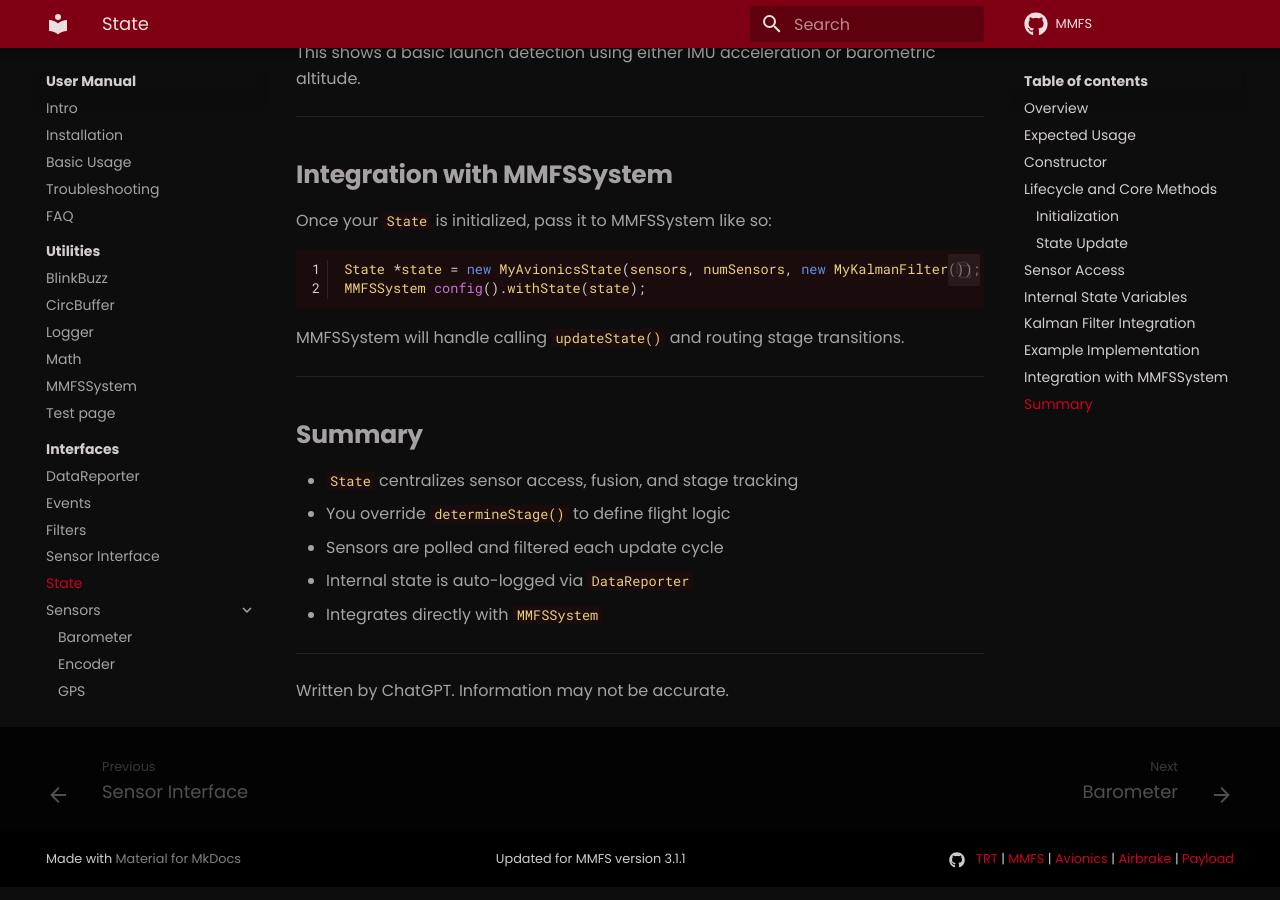
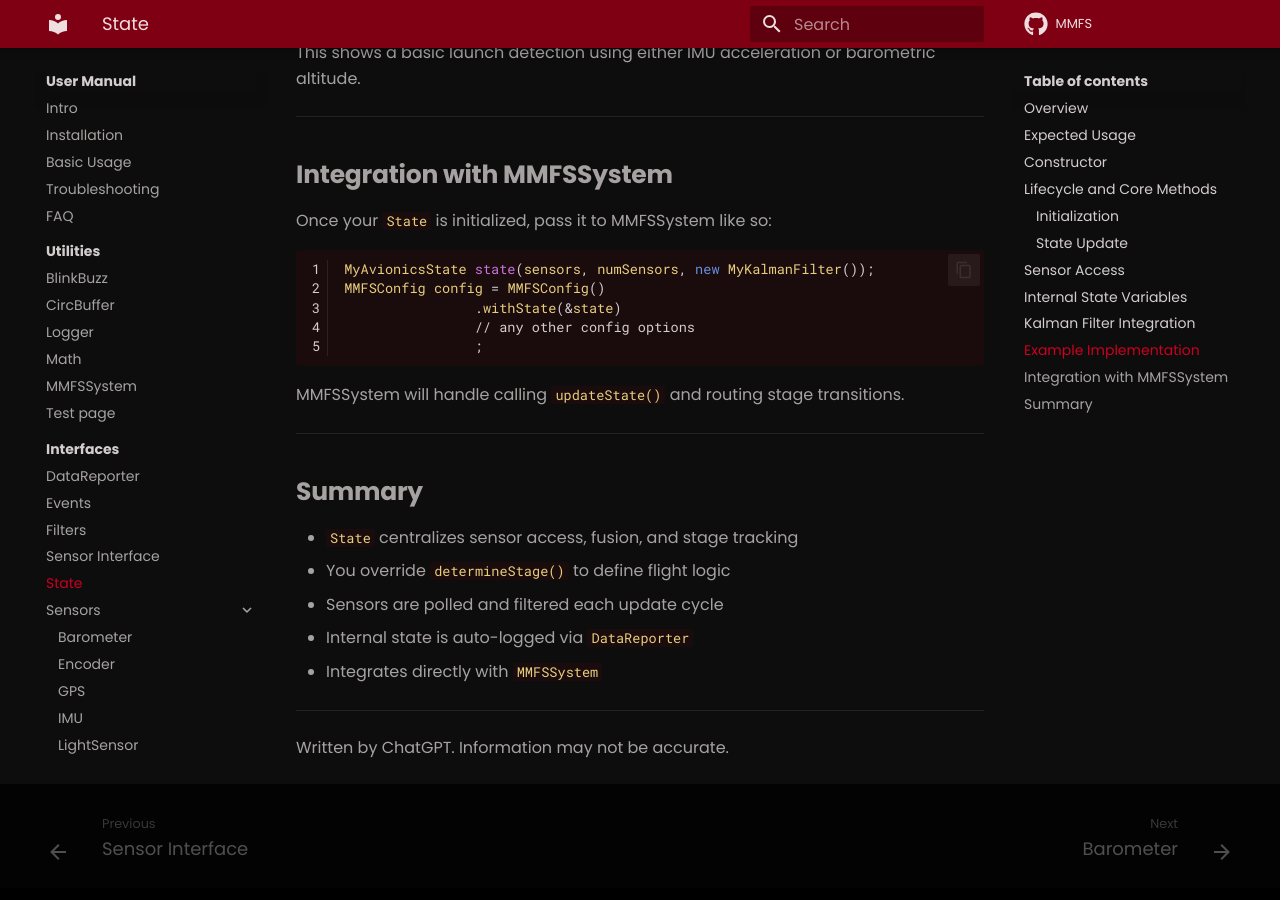
Before and after one commit to Terrapin-Rocket-Team/Multi-Mission-Flight-Software, an MkDocs documentation site: the page built from docs/docs/user-guide/ifaces/state.md, in a window 1280 px wide and 900 px high, scrolled down 3497 px. Built offline with MkDocs 1.6.1 and Material for MkDocs 9.7.7, drawn with Linux system fonts in a browser that asks for light colours; comment, search, counter and statistics services are not loaded.

Commit message:
Fixes based on PR

````diff
--- a/docs/docs/user-guide/ifaces/state.md
+++ b/docs/docs/user-guide/ifaces/state.md
@@ -146,8 +146,11 @@
 Once your `State` is initialized, pass it to MMFSSystem like so:
 
 ```cpp
-State *state = new MyAvionicsState(sensors, numSensors, new MyKalmanFilter());
-MMFSSystem config().withState(state);
+MyAvionicsState state(sensors, numSensors, new MyKalmanFilter());
+MMFSConfig config = MMFSConfig()
+                .withState(&state)
+                // any other config options
+                ;
 
 ```
 
````
Also changed, not shown: docs/docs/user-guide/ifaces/sensor.md (+2 -2 lines), docs/docs/user-guide/ifaces/sensors/gps.md (+1 -1 lines), 2 other files.
